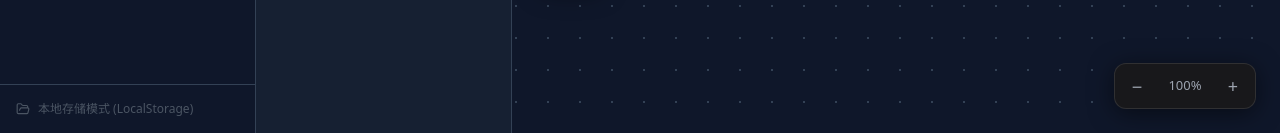
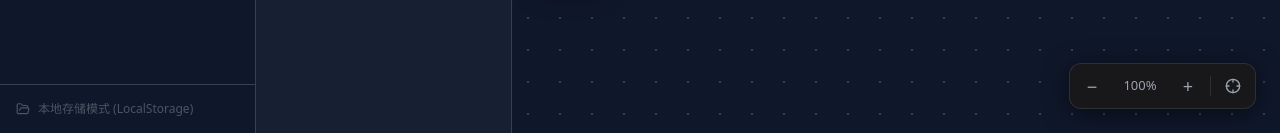
Before and after one commit to xiaoc1212/spper-canvas, a React (Vite) app: page / in a window 1280 px wide. Shown: the part 667-800 px from the top of the page. Built offline with nearby package versions, Linux system fonts and the light colour scheme.

Commit message:
feat: 画板默认100%居中 + 添加聚焦回中按钮 + 修复ItemCard CANVAS_SIZE常量不同步

```diff
--- a/components/ContentArea.tsx
+++ b/components/ContentArea.tsx
@@ -1,12 +1,12 @@
 import { ItemCard, DraggableItem } from './ItemCard';
 import React, { useState, useEffect, useRef, useCallback } from 'react';
 import { ProjectGroup, SecretItem as Card, ItemType } from '../types';
-import { Copy, Eye, EyeOff, Plus, Trash2, Check, Terminal, Key, Type, Save, LayoutGrid, List, Sparkles, X, ArrowRight, Image as ImageIcon, StickyNote, MousePointer2, Network, Palette, GripVertical, Link2, ExternalLink } from 'lucide-react';
+import { Copy, Eye, EyeOff, Plus, Trash2, Check, Terminal, Key, Type, Save, LayoutGrid, List, Sparkles, X, ArrowRight, Image as ImageIcon, StickyNote, MousePointer2, Network, Palette, GripVertical, Link2, ExternalLink, Crosshair } from 'lucide-react';
 import { motion, useMotionValue, useTransform, AnimatePresence } from 'motion/react';
 import TextareaAutosize from 'react-textarea-autosize';
 
 // ---- Canvas constants ----
-const CANVAS_SIZE = 15000;
+const CANVAS_SIZE = 6400;
 const MIN_SCALE = 0.3;
 const MAX_SCALE = 3.0;
 
@@ -266,6 +266,14 @@ export const ContentArea: React.FC<ContentAreaProps> = ({
     });
   };
 
+  const scrollToCenter = useCallback(() => {
+    const container = outerScrollRef.current;
+    if (!container) return;
+    const scale = canvasScaleRef.current;
+    container.scrollLeft = (CANVAS_SIZE * scale - container.clientWidth) / 2;
+    container.scrollTop = (CANVAS_SIZE * scale - container.clientHeight) / 2;
+  }, []);
+
 
   const [selectionBox, setSelectionBox] = useState<{startX: number, startY: number, endX: number, endY: number} | null>(null);
   const [selectedIds, setSelectedIds] = useState<Set<string>>(new Set());
@@ -290,14 +298,16 @@ export const ContentArea: React.FC<ContentAreaProps> = ({
   const groupRef = useRef(group);
   useEffect(() => { groupRef.current = group; }, [group]);
 
-  // Initial center position
+  // Initial center position — reset to 100% zoom and scroll to center
   useEffect(() => {
     if (viewMode === 'canvas') {
+      setCanvasScale(1);
+      canvasScaleRef.current = 1;
       const timer = setTimeout(() => {
         if (outerScrollRef.current) {
           const container = outerScrollRef.current;
-          container.scrollLeft = (CANVAS_SIZE * canvasScaleRef.current - container.clientWidth) / 2;
-          container.scrollTop = (CANVAS_SIZE * canvasScaleRef.current - container.clientHeight) / 2;
+          container.scrollLeft = (CANVAS_SIZE * 1 - container.clientWidth) / 2;
+          container.scrollTop = (CANVAS_SIZE * 1 - container.clientHeight) / 2;
         }
       }, 50);
       return () => clearTimeout(timer);
@@ -779,6 +789,12 @@ export const ContentArea: React.FC<ContentAreaProps> = ({
                    className="w-8 h-8 flex items-center justify-center rounded-lg hover:bg-[#27272a] text-gray-400 hover:text-gray-100 transition-colors text-lg"
                    title="放大"
                 >+</button>
+                <div className="w-px h-5 bg-white/10 mx-0.5" />
+                <button
+                   onClick={() => { handleZoomCenter(1); requestAnimationFrame(() => scrollToCenter()); }}
+                   className="w-8 h-8 flex items-center justify-center rounded-lg hover:bg-[#27272a] text-gray-400 hover:text-gray-100 transition-colors"
+                   title="回到中心"
+                ><Crosshair size={16} /></button>
               </div>
             </>
         )}
--- a/components/ItemCard.tsx
+++ b/components/ItemCard.tsx
@@ -6,7 +6,7 @@ import { Copy, Eye, EyeOff, Plus, Trash2, Check, Terminal, Key, Type, Save, Layo
 import { motion, useMotionValue } from 'motion/react';
 import TextareaAutosize from 'react-textarea-autosize';
 
-const CANVAS_SIZE = 15000;
+const CANVAS_SIZE = 6400;
 
 // Note color presets
 const NOTE_COLORS = [
```
